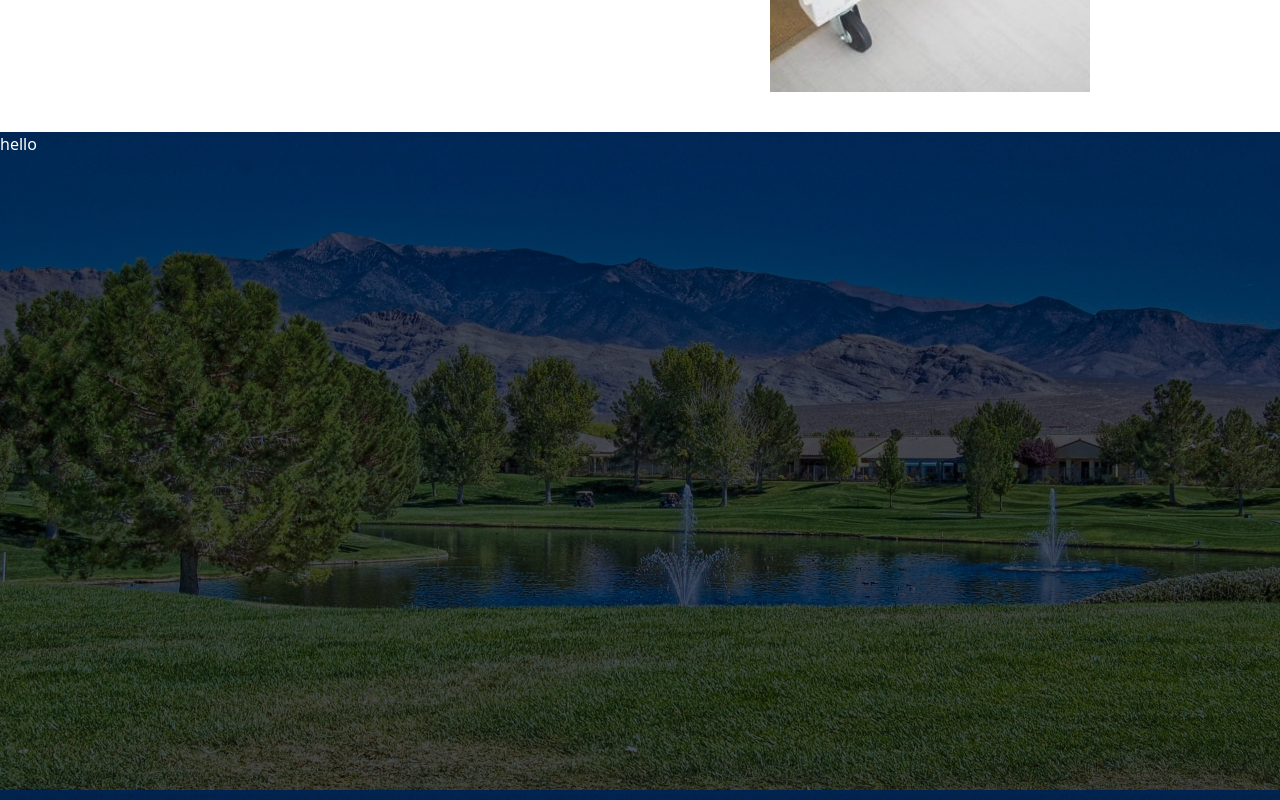
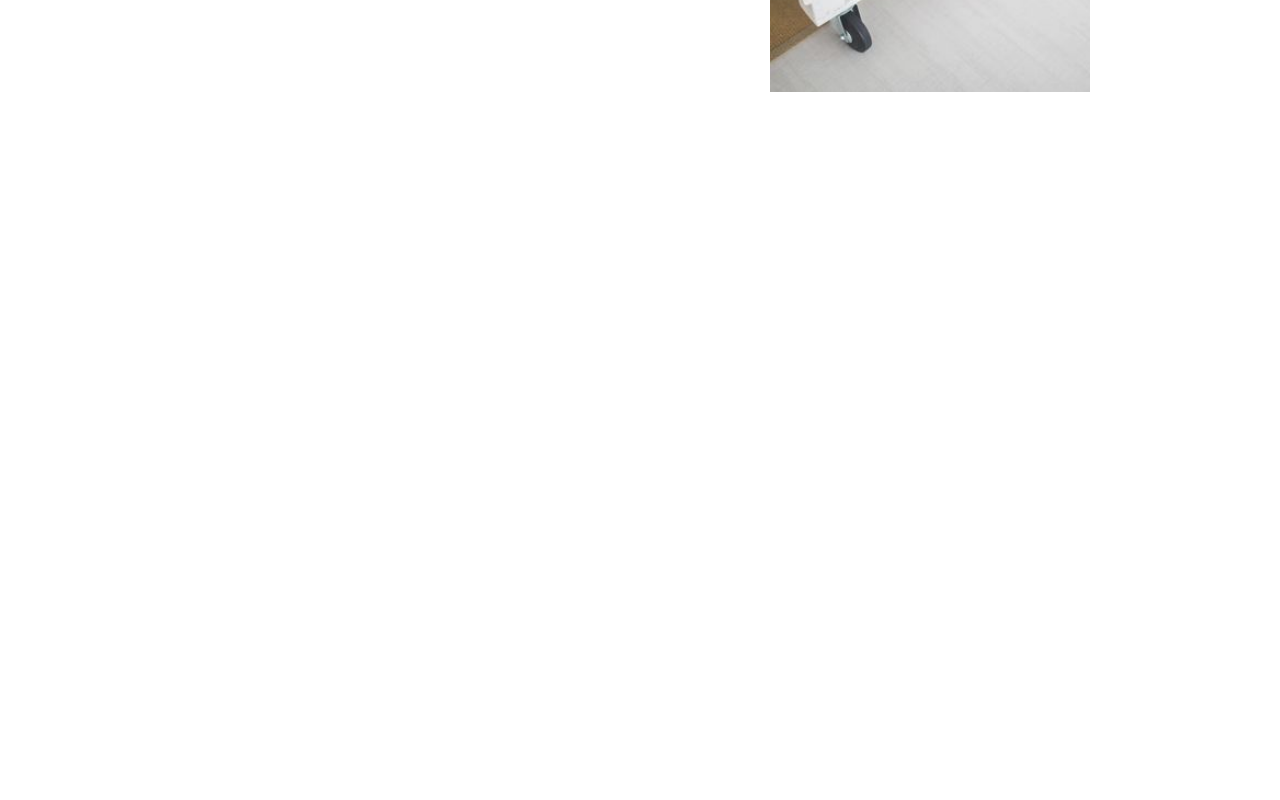
Before and after one commit to raphroncal/marci-metzger-homes, a Next.js app: page / in a window 1280 px wide. Shown: the part 1760-2560 px from the top of the page. After the commit the page ends 1892 px from the top, so only its background shows below. Built offline with nearby package versions, Linux system fonts and the light colour scheme.

Commit message:
home: cleaning

```diff
--- a/app/page.tsx
+++ b/app/page.tsx
@@ -21,8 +21,6 @@ export default function Home() {
       </div>
 
       <Services />
-
-      <div className="h-[1000px] text-white">hello</div>
     </div>
   );
 }
```
